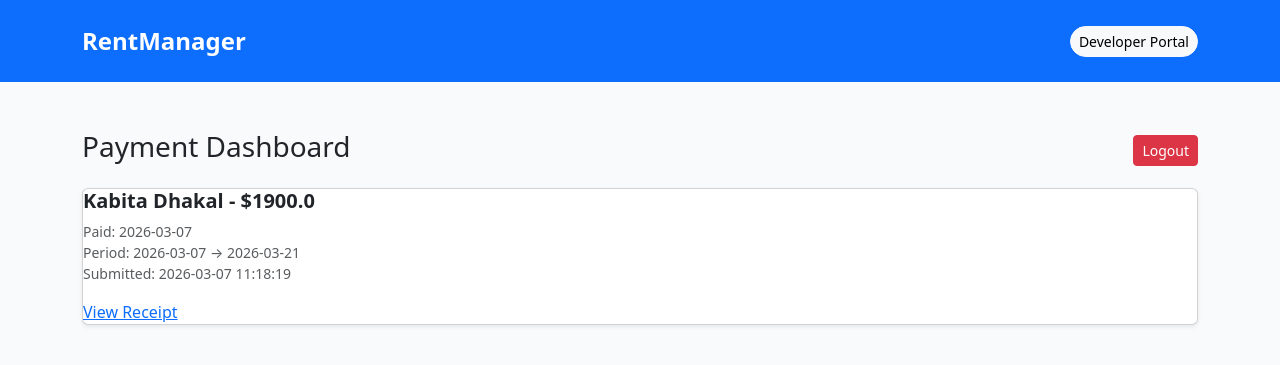
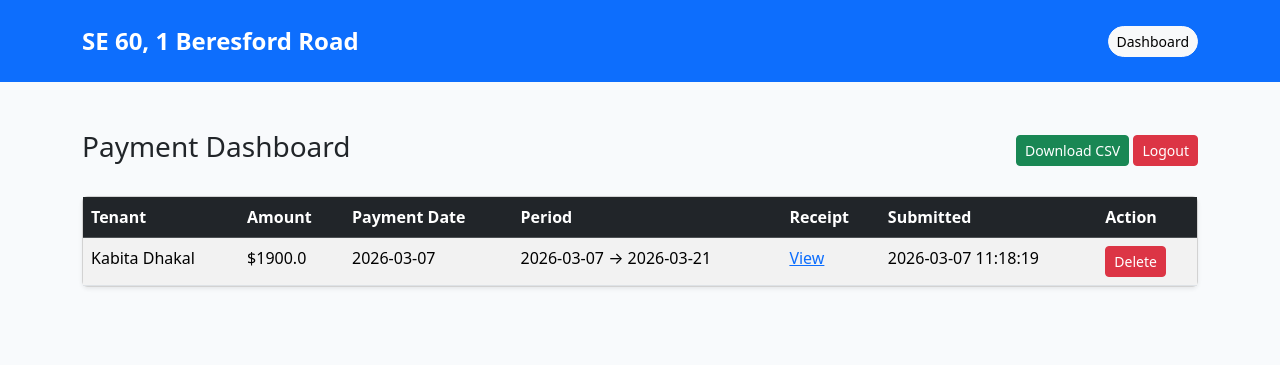
Before and after one commit to KabitaDhakal/rental-manager, a Flask app: page /dashboard in a window 1280 px wide. Shown: the top 365 px of the page. Run offline with Flask 3, Linux system fonts and the light colour scheme; the visitor is signed in with stand-in values (Sample User, id 1); data comes from the database, SQL or seed files in the repository; both versions use the stored data as it was after the commit.

Commit message:
Initial commit - Rent Manager Flask App

```diff
--- a/app.py
+++ b/app.py
@@ -7,6 +7,8 @@ from werkzeug.utils import secure_filename
 import sqlite3
 import os
 from datetime import datetime
+import csv
+from flask import Response
 
 app = Flask(__name__)
 app.secret_key = "supersecretkey"
@@ -127,6 +129,72 @@ def dashboard():
     return render_template("dashboard.html", payments=payments)
 
 # ==============================
+# Delete payment
+# ==============================
+
+@app.route("/delete/<int:id>")
+def delete_payment(id):
+
+    if not session.get("admin"):
+        return redirect(url_for("admin_login"))
+
+    conn = sqlite3.connect(DATABASE)
+    cursor = conn.cursor()
+
+    cursor.execute("DELETE FROM payments WHERE id=?", (id,))
+
+    conn.commit()
+    conn.close()
+
+    flash("Record deleted", "warning")
+
+    return redirect(url_for("dashboard"))
+
+# ==============================
+# Download CSV
+# ==============================
+
+@app.route("/download")
+def download():
+
+    if not session.get("admin"):
+        return redirect(url_for("admin_login"))
+
+    conn = sqlite3.connect(DATABASE)
+    conn.row_factory = sqlite3.Row
+    cursor = conn.cursor()
+
+    cursor.execute("SELECT * FROM payments")
+
+    rows = cursor.fetchall()
+    conn.close()
+
+    def generate():
+
+        data = csv.writer()
+
+        header = [
+            "Tenant",
+            "Amount",
+            "Payment Date",
+            "From Date",
+            "To Date",
+            "Receipt",
+            "Submitted At"
+        ]
+
+        yield ",".join(header) + "\n"
+
+        for row in rows:
+
+            yield f"{row['tenant_name']},{row['amount']},{row['payment_date']},{row['from_date']},{row['to_date']},{row['receipt_filename']},{row['submitted_at']}\n"
+
+    return Response(
+        generate(),
+        mimetype="text/csv",
+        headers={"Content-Disposition": "attachment;filename=payments.csv"}
+    )
+# ==============================
 # 📌 Logout
 # ==============================
 
--- a/templates/base.html
+++ b/templates/base.html
@@ -1,7 +1,7 @@
 <!doctype html>
 <html>
   <head>
-    <title>RentManager</title>
+    <title>SE 60, 1 Beresford Road</title>
     <meta name="viewport" content="width=device-width, initial-scale=1" />
 
     <!-- Bootstrap -->
@@ -37,10 +37,12 @@
   <body>
     <nav class="navbar navbar-dark bg-primary">
       <div class="container d-flex justify-content-between">
-        <span class="navbar-brand fw-bold fs-4">RentManager</span>
-        <a href="/admin" class="btn btn-light btn-sm rounded-pill"
-          >Developer Portal</a
-        >
+        <span class="navbar-brand fw-bold fs-4">SE 60, 1 Beresford Road</span>
+        {% if session.get('admin') %}
+        <a href="/dashboard" class="btn btn-light btn-sm rounded-pill">
+          Dashboard
+        </a>
+        {% endif %}
       </div>
     </nav>
 
--- a/templates/dashboard.html
+++ b/templates/dashboard.html
@@ -1,27 +1,71 @@
 {% extends "base.html" %} {% block content %}
 
-<div class="d-flex justify-content-between align-items-center mb-3">
+<div class="d-flex justify-content-between align-items-center mb-4">
   <h3>Payment Dashboard</h3>
-  <a href="/logout" class="btn btn-danger btn-sm">Logout</a>
+
+  <div>
+    <a href="/download" class="btn btn-success btn-sm">Download CSV</a>
+    <a href="/logout" class="btn btn-danger btn-sm">Logout</a>
+  </div>
 </div>
 
-{% for payment in payments %}
-<div class="card mb-3 shadow-sm">
-  <h5 class="fw-bold">{{ payment['tenant_name'] }} - ${{ payment['amount'] }}</h5>
+<div class="card shadow-sm">
+  <div class="table-responsive">
+    <table class="table table-striped table-hover mb-0">
+      <thead class="table-dark">
+        <tr>
+          <th>Tenant</th>
+          <th>Amount</th>
+          <th>Payment Date</th>
+          <th>Period</th>
+          <th>Receipt</th>
+          <th>Submitted</th>
+          <th>Action</th>
+        </tr>
+      </thead>
 
-<p class="text-muted small">
-    Paid: {{ payment['payment_date'] }} <br>
-    Period: {{ payment['from_date'] }} → {{ payment['to_date'] }} <br>
-    Submitted: {{ payment['submitted_at'] }}
-</p>
+      <tbody>
+        {% for payment in payments %}
 
-{% if payment['receipt_filename'] %}
-<a href="{{ url_for('static', filename='uploads/' + payment['receipt_filename']) }}" target="_blank">
-    View Receipt
-</a>
-{% else %}
-    <span class="text-muted">No receipt uploaded</span>
-{% endif %}
+        <tr>
+          <td>{{ payment['tenant_name'] }}</td>
+
+          <td>${{ payment['amount'] }}</td>
+
+          <td>{{ payment['payment_date'] }}</td>
+
+          <td>{{ payment['from_date'] }} → {{ payment['to_date'] }}</td>
+
+          <td>
+            {% if payment['receipt_filename'] %}
+
+            <a
+              href="{{ url_for('static', filename='uploads/' + payment['receipt_filename']) }}"
+              target="_blank"
+            >
+              View
+            </a>
+
+            {% else %} - {% endif %}
+          </td>
+
+          <td>{{ payment['submitted_at'] }}</td>
+
+          <td>
+            <a
+              href="/delete/{{ payment['id'] }}"
+              class="btn btn-danger btn-sm"
+              onclick="return confirm('Delete this record?');"
+            >
+              Delete
+            </a>
+          </td>
+        </tr>
+
+        {% endfor %}
+      </tbody>
+    </table>
   </div>
 </div>
-{% endfor %} {% endblock %}
+
+{% endblock %}
```
Also changed, not shown: rent_manager.db, static/uploads/63253319-92ef-47f5-b4fb-599246dae4f5.jpg (added).
